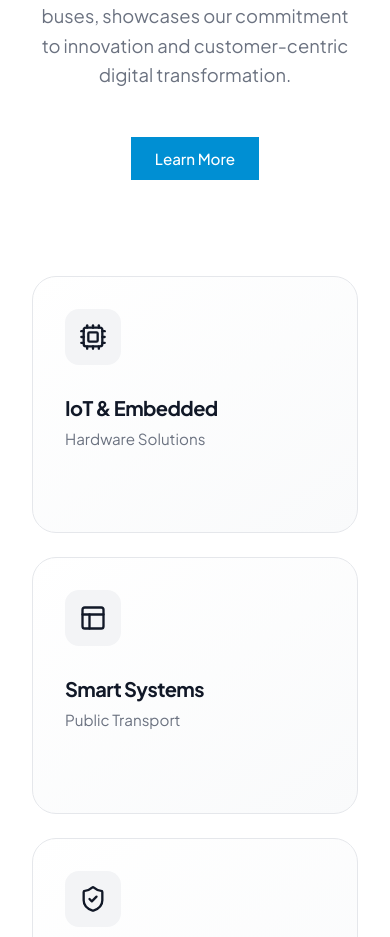
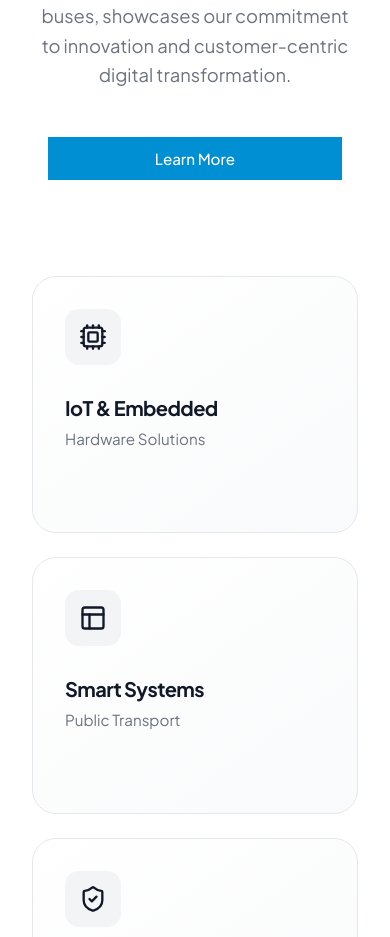
Before and after one commit to oscilink2-cyber/core-comp, a React (Vite) app: page / in a window 390 px wide. Shown: the part 2240-3177 px from the top of the page. Built offline with nearby package versions, Linux system fonts and the light colour scheme.

Commit message:
Fix AboutCompany button width on mobile

```diff
--- a/src/components/AboutCompany.css
+++ b/src/components/AboutCompany.css
@@ -206,6 +206,11 @@
     grid-template-columns: 1fr;
   }
 
+  .about-cta {
+    width: 100%;
+    padding: 0 1rem;
+  }
+
   .about-cta .btn {
     width: 100%;
   }
```
